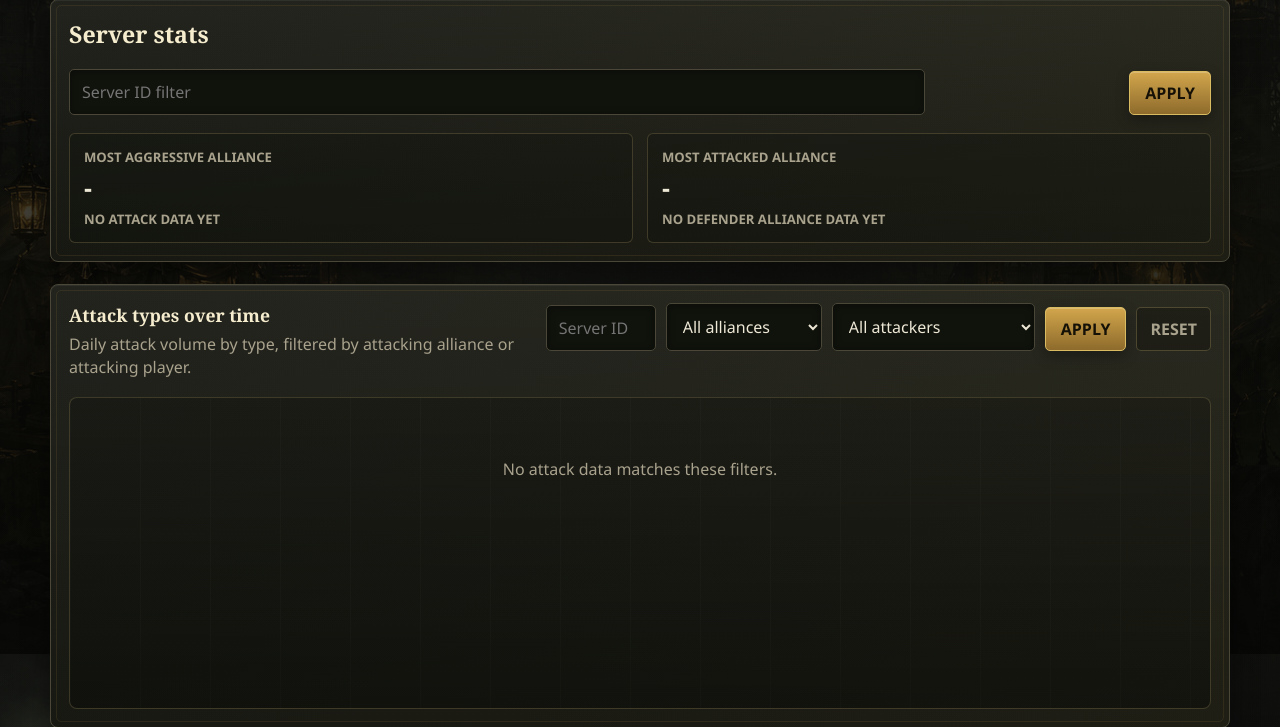
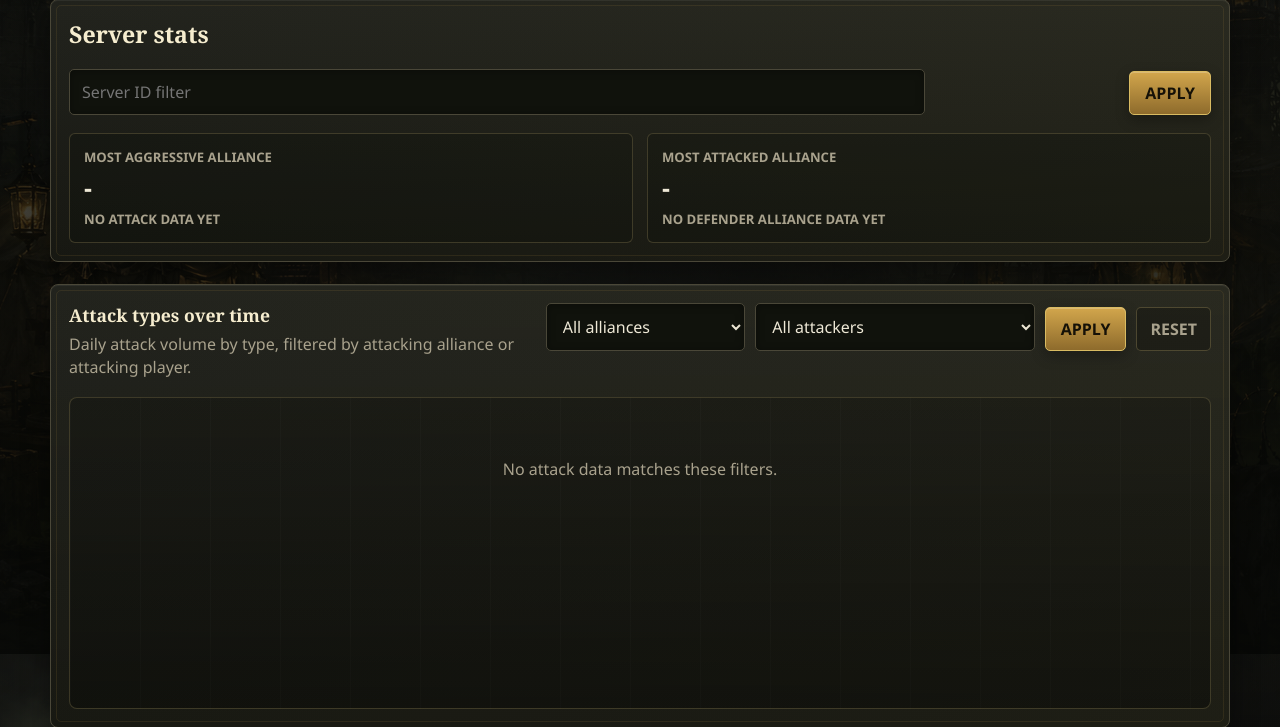
Before and after one commit to modeerf/attackscanner, a FastAPI app: page /stats in a window 1280 px wide. Shown: the part 146-873 px from the top of the page. Run offline with FastAPI, Linux system fonts and the light colour scheme; data that the repository does not hold is empty.

Commit message:
another try

```diff
--- a/attack_scanner/app/main.py
+++ b/attack_scanner/app/main.py
@@ -362,6 +362,7 @@ def player_detail(request: Request, player_id: int):
 @app.get("/stats", response_class=HTMLResponse)
 def stats_page(request: Request, server_id: str | None = None):
     server = _int_or_none(server_id)
+    chart_server = _int_or_none(request.query_params.get("chart_server_id"))
     alliance_filter = _alliance_tag_or_none(request.query_params.get("attacker_alliance"))
     attacker_player_id = _int_or_none(request.query_params.get("attacker_player_id"))
     chart_error = None
@@ -411,7 +412,7 @@ def stats_page(request: Request, server_id: str | None = None):
         try:
             timeline_rows = attack_type_timeline(
                 conn,
-                server_id=server,
+                server_id=chart_server,
                 attacker_alliance_tag=alliance_filter,
                 attacker_player_id=attacker_player_id,
             )
@@ -426,6 +427,7 @@ def stats_page(request: Request, server_id: str | None = None):
         {
             "request": request,
             "server_id": server,
+            "chart_server_id": chart_server,
             "attacker_alliance": alliance_filter,
             "attacker_player_id": attacker_player_id,
             "attackers": attackers,
--- a/attack_scanner/app/static/style.css
+++ b/attack_scanner/app/static/style.css
@@ -435,7 +435,7 @@ code {
 
 .chart-filter-form {
   display: grid;
-  grid-template-columns: 110px minmax(130px, 1fr) minmax(170px, 1.3fr) auto auto;
+  grid-template-columns: minmax(150px, 1fr) minmax(190px, 1.4fr) auto auto;
   gap: 10px;
   align-items: end;
 }
--- a/attack_scanner/app/templates/stats.html
+++ b/attack_scanner/app/templates/stats.html
@@ -29,7 +29,6 @@
       <p class="muted">Daily attack volume by type, filtered by attacking alliance or attacking player.</p>
     </div>
     <form class="chart-filter-form" method="get" action="/stats">
-      <input type="number" name="server_id" value="{{ server_id or '' }}" placeholder="Server ID">
       <select name="attacker_alliance">
         <option value="">All alliances</option>
         {% for alliance in alliance_filters %}
@@ -47,7 +46,7 @@
         {% endfor %}
       </select>
       <button type="submit">Apply</button>
-      <a class="button-link" href="/stats{% if server_id %}?server_id={{ server_id }}{% endif %}">Reset</a>
+      <a class="button-link" href="/stats">Reset</a>
     </form>
   </div>
   {% if filter_error %}<p class="muted chart-error">Filter menus used fallback data: {{ filter_error }}</p>{% endif %}
```
